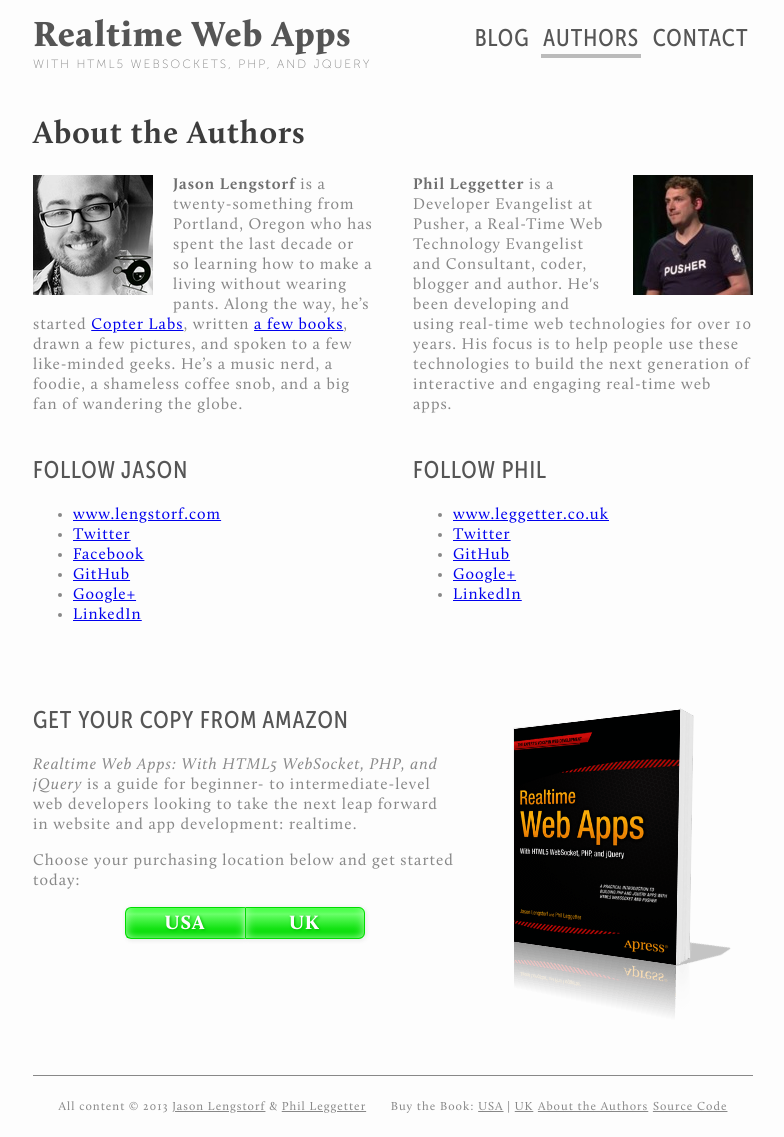
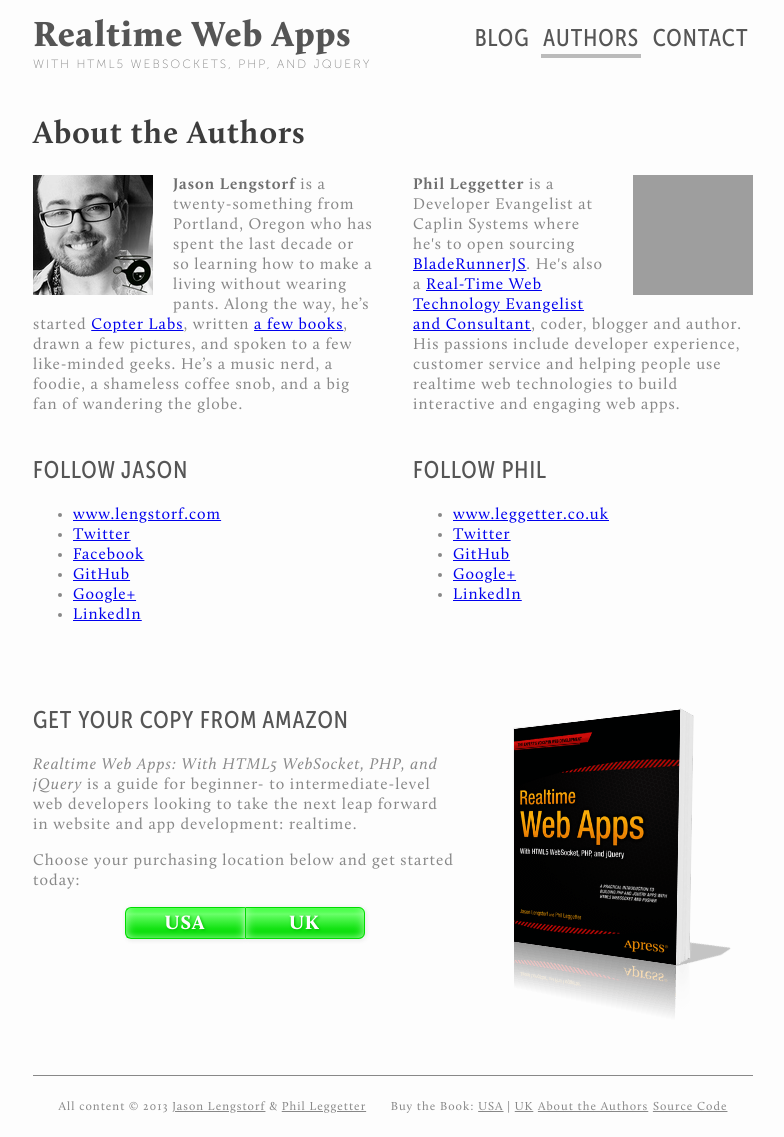
Before and after one commit to leggetter/realtime-web-apps-site, a Jekyll site: the page built from authors/index.html, in a window 1280 px wide. Shown: the whole page, without its empty margins (247-1031 px from the left). Built offline with Jekyll 4.4.1, drawn with Linux system fonts in a browser that asks for light colours; some web fonts are replaced; grey boxes are pictures that could not be loaded.

Commit message:
updating @leggetter details

```diff
--- a/authors/index.html
+++ b/authors/index.html
@@ -27,13 +27,13 @@
         <li><a href="https://linkedin.com/in/jlengstorf">LinkedIn</a></li>
     </ul>
 
-    <img src="/assets/images/phil-leggetter.jpg"
+    <img src="http://www.gravatar.com/avatar/ecc56977271e781991b6172c16248459?s=120"
          alt="Phil Leggetter"
          title="Phil Leggetter"
          class="float-right" />
 
     <p>
-        <strong>Phil Leggetter</strong> is a Developer Evangelist at Pusher, a Real-Time Web Technology Evangelist and Consultant, coder, blogger and author. He's been developing and using real-time web technologies for over 10 years. His focus is to help people use these technologies to build the next generation of interactive and engaging real-time web apps.
+        <strong>Phil Leggetter</strong> is a Developer Evangelist at Caplin Systems where he's to open sourcing <a href="http://bladerunnerjs.org">BladeRunnerJS</a>. He's also a <a href="http://www.leggetter.co.uk">Real-Time Web Technology Evangelist and Consultant</a>, coder, blogger and author. His passions include developer experience, customer service and helping people use realtime web technologies to build interactive and engaging web apps.
     </p>
 
     <h2>Follow Phil</h2>
```
